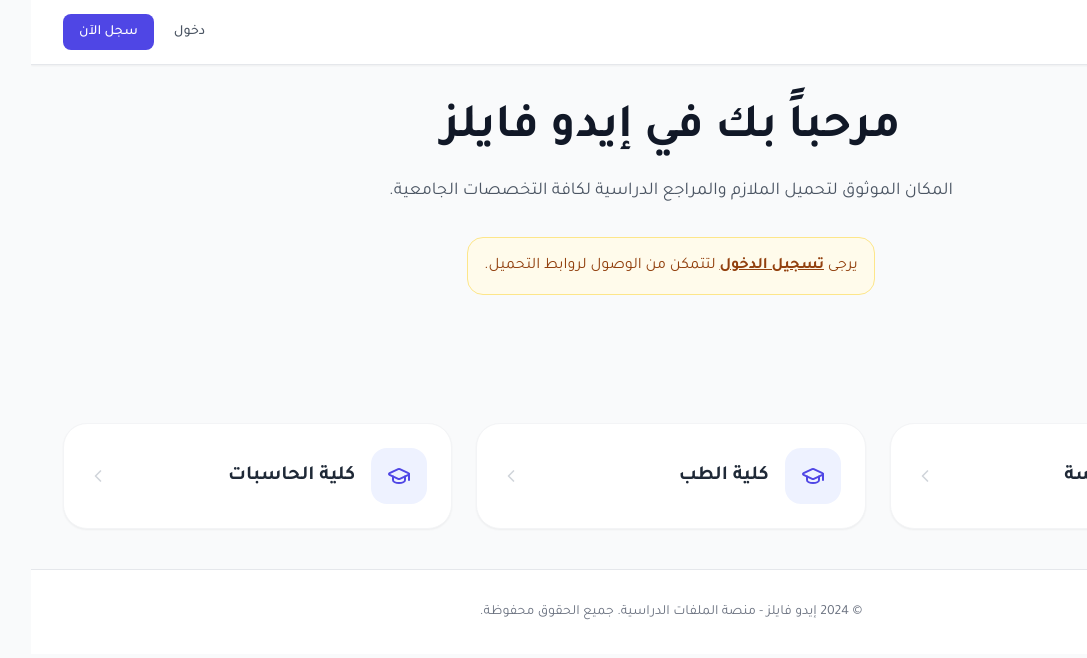
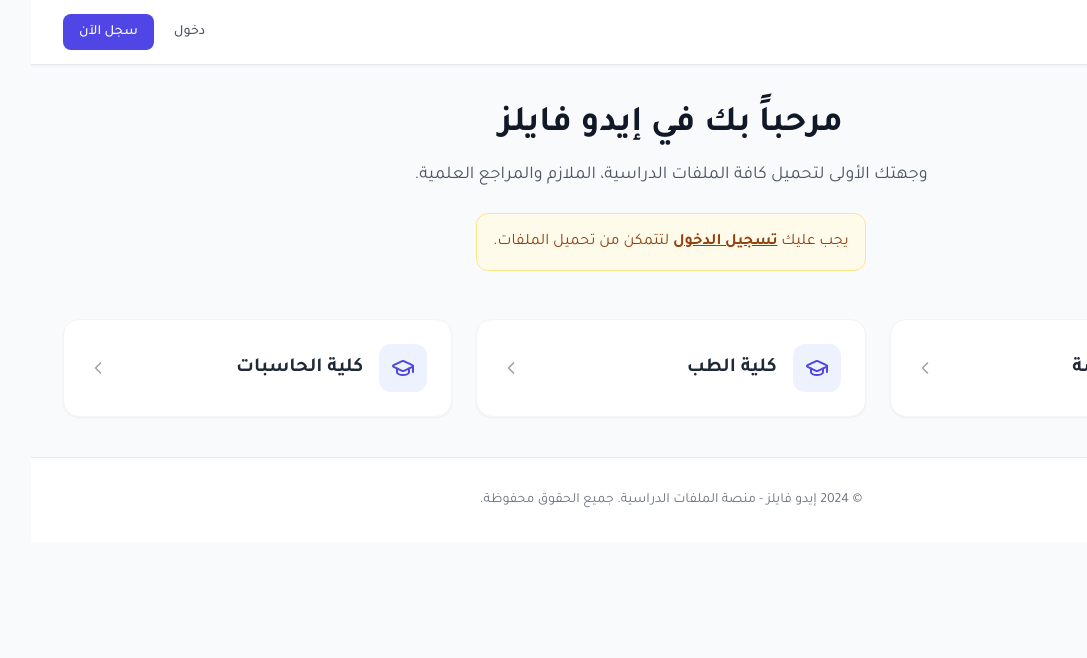
Before and after one commit to abod-deev/File, a React (Vite) app: page / in a window 1280 px wide. Shown: the top 658 px of the page, without its empty margins (193-1280 px from the left). Built offline with nearby package versions, Linux system fonts and the light colour scheme.

Commit message:
Update Home.tsx

```diff
--- a/pages/Home.tsx
+++ b/pages/Home.tsx
@@ -12,36 +12,31 @@
 const Home: React.FC<HomeProps> = ({ faculties, isLoggedIn }) => {
   return (
     <div className="py-10 max-w-7xl mx-auto px-4 sm:px-6 lg:px-8">
-      <div className="text-center mb-16">
-        <h1 className="text-4xl sm:text-5xl font-extrabold text-gray-900 mb-6">مرحباً بك في إيدو فايلز</h1>
-        <p className="text-lg text-gray-600 max-w-2xl mx-auto">المكان الموثوق لتحميل الملازم والمراجع الدراسية لكافة التخصصات الجامعية.</p>
+      <div className="text-center mb-12">
+        <h1 className="text-4xl font-extrabold text-gray-900 mb-4">مرحباً بك في إيدو فايلز</h1>
+        <p className="text-lg text-gray-600">وجهتك الأولى لتحميل كافة الملفات الدراسية، الملازم والمراجع العلمية.</p>
         {!isLoggedIn && (
-          <div className="mt-8 p-4 bg-amber-50 text-amber-800 rounded-2xl border border-amber-200 inline-block">
-            يرجى <Link to="/login" className="font-bold underline">تسجيل الدخول</Link> لتتمكن من الوصول لروابط التحميل.
+          <div className="mt-6 p-4 bg-amber-50 text-amber-800 rounded-xl border border-amber-200 inline-block max-w-md">
+            يجب عليك <Link to="/login" className="font-bold underline">تسجيل الدخول</Link> لتتمكن من تحميل الملفات.
           </div>
         )}
       </div>
-
-      <h2 className="text-2xl font-bold text-gray-800 mb-8 flex items-center gap-2">
-        <GraduationCap className="w-7 h-7 text-indigo-600" />
-        اختر الكلية
-      </h2>
 
       <div className="grid grid-cols-1 sm:grid-cols-2 lg:grid-cols-3 gap-6">
         {faculties.map((faculty) => (
           <Link
             key={faculty.id}
             to={`/faculty/${faculty.id}`}
-            className="group bg-white p-6 rounded-3xl shadow-sm border border-gray-100 hover:shadow-xl hover:border-indigo-200 transition-all duration-300"
+            className="group bg-white p-6 rounded-2xl shadow-sm border border-gray-100 hover:shadow-md hover:border-indigo-300 transition-all"
           >
             <div className="flex items-center justify-between">
               <div className="flex items-center gap-4">
-                <div className="p-4 bg-indigo-50 text-indigo-600 rounded-2xl group-hover:bg-indigo-600 group-hover:text-white transition-colors">
+                <div className="p-3 bg-indigo-50 text-indigo-600 rounded-xl group-hover:bg-indigo-600 group-hover:text-white transition">
                   <GraduationCap className="w-6 h-6" />
                 </div>
-                <h3 className="text-xl font-bold text-gray-800 group-hover:text-indigo-700">{faculty.name}</h3>
+                <h3 className="text-xl font-bold text-gray-800">{faculty.name}</h3>
               </div>
-              <ChevronLeft className="w-5 h-5 text-gray-300 group-hover:text-indigo-600 transform group-hover:-translate-x-1 transition" />
+              <ChevronLeft className="w-5 h-5 text-gray-400 group-hover:text-indigo-600 transform group-hover:-translate-x-1 transition" />
             </div>
           </Link>
         ))}
```
